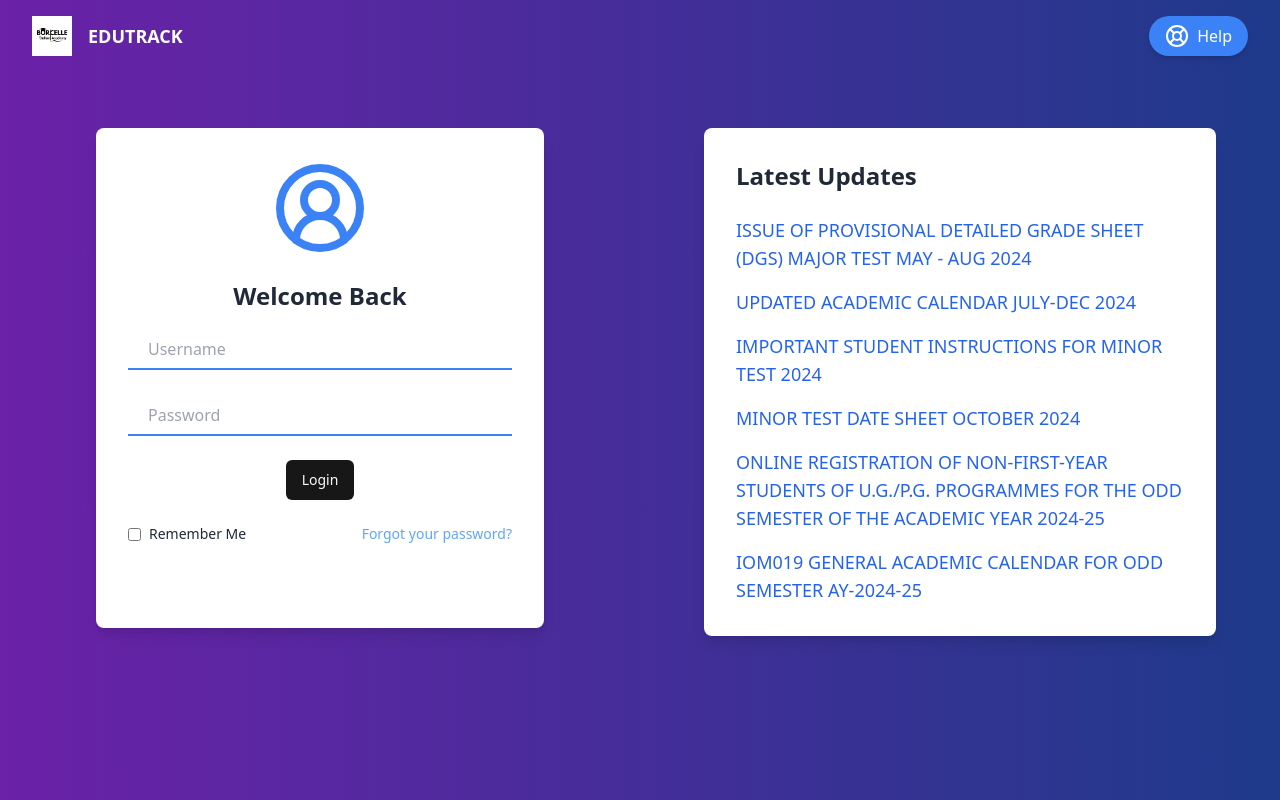
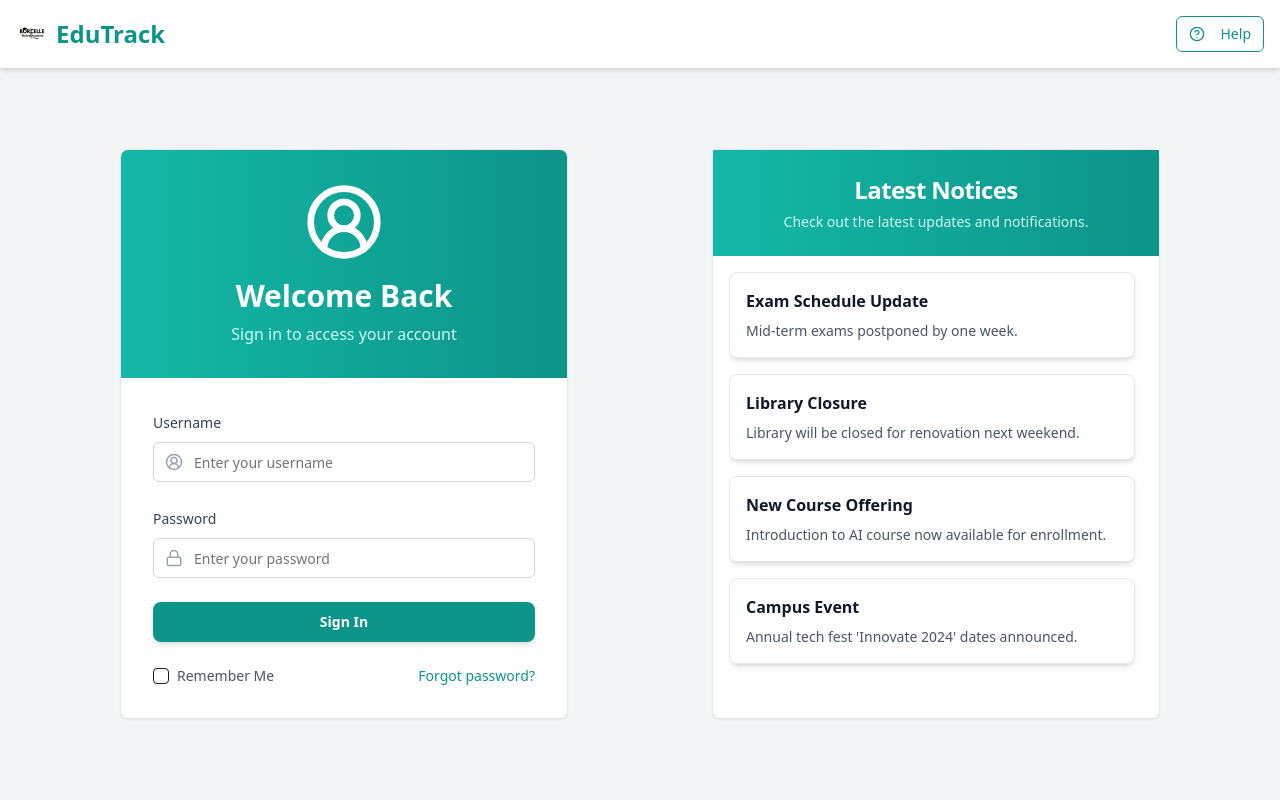
Before and after one commit to jatingupta1204/EduTrack, a React (Vite) app in the folder web/: page / in a window 1280 px wide. Built offline with nearby package versions, Linux system fonts and the light colour scheme.

Commit message:
refactor: changed the stylling

```diff
--- a/web/package.json
+++ b/web/package.json
@@ -10,6 +10,9 @@
     "preview": "vite preview"
   },
   "dependencies": {
+    "@radix-ui/react-checkbox": "^1.1.3",
+    "@radix-ui/react-label": "^2.1.1",
+    "@radix-ui/react-scroll-area": "^1.2.2",
     "@radix-ui/react-slot": "^1.1.1",
     "@types/node": "^22.10.2",
     "class-variance-authority": "^0.7.1",
--- a/web/src/App.tsx
+++ b/web/src/App.tsx
@@ -1,22 +1,20 @@
 import Header from "./components/Header"
-import Updates from "./components/Updates"
 import Login from "./Login"
+import Notices from "./components/Notices"
+import { cn } from "@/lib/utils"
 
 function App() {
-
   return (
-    <div className="min-h-screen bg-gradient-to-r from-purple-800 to-blue-900">
+    <div className={cn("min-h-screen flex flex-col bg-gray-100")}>
       <Header />
-      <div className="flex w-full">
-        <div className="w-1/2">
+      <main className={cn("flex-grow flex items-center justify-center p-4")}>
+        <div className={cn("w-full max-w-6xl grid md:grid-cols-2 gap-8")}>
           <Login />
+          <Notices />
         </div>
-        <div className="w-1/2">
-          <Updates />
-        </div>
-      </div>
+      </main>
     </div>
   )
 }
 
-export default App
+export default App;
--- a/web/src/Login.tsx
+++ b/web/src/Login.tsx
@@ -1,72 +1,62 @@
-import { CircleUserRound } from "lucide-react";
-import { Button } from "./components/ui/button"
+import { Button } from "@/components/ui/button"
+import { Input } from "@/components/ui/input"
+import { Card, CardContent } from "@/components/ui/card"
+import { Label } from "@/components/ui/label"
+import { Checkbox } from "@/components/ui/checkbox"
+import { CircleUserRound, Lock } from 'lucide-react'
+import { cn } from "@/lib/utils"
 
 function Login() {
-    return (
-        <div className="flex items-center justify-center my-14">
-            <div className="p-8 rounded-lg shadow-lg w-full max-w-md h-[500px] bg-white text-gray-800">
-                <div className="flex justify-center mb-6">
-                    <CircleUserRound className="w-24 h-24 text-blue-500" />
-                </div>
-                <h2 className="text-2xl font-bold text-center mb-4">Welcome Back</h2>
-                {/* Username Field */}
-                <div className="relative mb-6">
-                    <input
-                        type="text"
-                        name="Username"
-                        id="Username"
-                        className="w-full px-4 py-2 text-gray-800 bg-transparent border-b-2 border-blue-500 placeholder-transparent focus:outline-none focus:ring-0 peer"
-                        placeholder="Username"
-                    />
-                    <label
-                        htmlFor="Username"
-                        className="absolute left-4 top-1/2 transform -translate-y-1/2 text-sm text-blue-500 transition-all duration-300 peer-placeholder-shown:top-1/2 peer-placeholder-shown:text-gray-400 peer-placeholder-shown:text-base peer-focus:top-0 peer-focus:text-blue-400 peer-focus:text-xs px-1"
-                    >
-                        Username
-                    </label>
-                </div>
-                {/* Password Field */}
-                <div className="relative mb-6">
-                    <input
-                        type="password"
-                        name="Password"
-                        id="Password"
-                        className="w-full px-4 py-2 text-gray-800 bg-transparent border-b-2 border-blue-500 placeholder-transparent focus:outline-none focus:ring-0 peer"
-                        placeholder="Password"
-                    />
-                    <label
-                        htmlFor="Password"
-                        className="absolute left-4 top-1/2 transform -translate-y-1/2 text-sm text-blue-500 transition-all duration-300 peer-placeholder-shown:top-1/2 peer-placeholder-shown:text-gray-400 peer-placeholder-shown:text-base peer-focus:top-0 peer-focus:text-blue-400 peer-focus:text-xs px-1"
-                    >
-                        Password
-                    </label>
-                </div>
-                {/* Login Button */}
-                <div className="flex justify-center mb-6">
-                    <Button>
-                        Login
-                    </Button>
-                </div>
-                {/* Remember Me and Forgot Password */}
-                <div className="flex items-center justify-between">
-                    <div className="flex items-center">
-                        <input
-                            type="checkbox"
-                            name="Remember_Me"
-                            id="Remember_Me"
-                            className="mr-2"
-                        />
-                        <label htmlFor="Remember_Me" className="text-sm">
-                            Remember Me
-                        </label>
-                    </div>
-                    <a href="#" className="text-blue-400 hover:text-blue-500 text-sm">
-                        Forgot your password?
-                    </a>
-                </div>
+  return (
+    <Card className={cn("w-full max-w-md mx-auto overflow-hidden")}>
+      <div className={cn("bg-gradient-to-r from-teal-500 to-teal-600 p-8 text-white text-center")}>
+        <CircleUserRound className={cn("w-20 h-20 mx-auto mb-4")} />
+        <h2 className={cn("text-3xl font-bold mb-2")}>Welcome Back</h2>
+        <p className={cn("text-teal-100")}>Sign in to access your account</p>
+      </div>
+      <CardContent className={cn("p-8")}>
+        <form className={cn("space-y-6")}>
+          <div className={cn("space-y-2")}>
+            <Label htmlFor="username" className={cn("text-sm font-medium text-gray-700")}>Username</Label>
+            <div className={cn("relative")}>
+              <Input
+                type="text"
+                id="username"
+                placeholder="Enter your username"
+                className={cn("pl-10 w-full border-gray-300 focus:border-teal-500 focus:ring-teal-500")}
+              />
+              <CircleUserRound className={cn("absolute left-3 top-1/2 transform -translate-y-1/2 text-gray-400")} size={18} />
             </div>
+          </div>
+
+          <div className={cn("space-y-2")}>
+            <Label htmlFor="password" className={cn("text-sm font-medium text-gray-700")}>Password</Label>
+            <div className={cn("relative")}>
+              <Input
+                type="password"
+                id="password"
+                placeholder="Enter your password"
+                className={cn("pl-10 w-full border-gray-300 focus:border-teal-500 focus:ring-teal-500")}
+              />
+              <Lock className={cn("absolute left-3 top-1/2 transform -translate-y-1/2 text-gray-400")} size={18} />
+            </div>
+          </div>
+
+          <Button type="submit" className={cn("w-full bg-teal-600 hover:bg-teal-700 text-white font-semibold py-3 rounded-lg transition-all duration-300 shadow-md hover:shadow-lg")}>
+            Sign In
+          </Button>
+        </form>
+
+        <div className={cn("flex items-center justify-between mt-6 text-sm")}>
+          <div className={cn("flex items-center space-x-2")}>
+            <Checkbox id="remember" />
+            <label htmlFor="remember" className={cn("text-gray-600")}>Remember Me</label>
+          </div>
+          <a href="#" className={cn("text-teal-600 hover:underline")}>Forgot password?</a>
         </div>
-    );
+      </CardContent>
+    </Card>
+  )
 }
 
 export default Login;
--- a/web/src/components/Header.tsx
+++ b/web/src/components/Header.tsx
@@ -1,23 +1,20 @@
-import { LifeBuoy } from "lucide-react";
+import { Button } from "@/components/ui/button"
+import { HelpCircle } from 'lucide-react'
+import { cn } from "@/lib/utils"
 
 function Header() {
-    return (
-        <header className="flex items-center justify-between px-8 py-4 text-white">
-            <div className="flex items-center space-x-4">
-                <img src="/src/assets/Logo.png" alt="logo" className="w-10 h-10" />
-                <span className="text-lg font-bold">EDUTRACK</span>
-            </div>
-            <nav className="flex items-center space-x-6">
-                <a
-                    href="#signin"
-                    className="flex items-center bg-blue-500 hover:bg-blue-600 px-4 py-2 rounded-full text-white transition duration-300 shadow-md hover:shadow-lg"
-                >
-                    <LifeBuoy className="mr-2" />
-                    <span className="font-medium">Help</span>
-                </a>
-            </nav>
-        </header>
-    );
+  return (
+    <header className={cn("flex items-center justify-between p-4 bg-white text-gray-900 shadow-md")}>
+      <div className="flex items-center space-x-2">
+        <img src="/src/assets/Logo.png" alt="EduTrack Logo" className="w-8 h-8" />
+        <h1 className="text-2xl font-bold text-teal-600">EduTrack</h1>
+      </div>
+      <Button variant="outline" size="sm" className={cn("text-teal-600 border-teal-600 hover:bg-teal-50")}>
+        <HelpCircle className="w-4 h-4 mr-2" />
+        Help
+      </Button>
+    </header>
+  )
 }
 
 export default Header;
--- /dev/null
+++ b/web/src/components/Notices.tsx
@@ -0,0 +1,34 @@
+import { Card, CardContent, CardHeader, CardTitle } from "@/components/ui/card"
+import { cn } from "@/lib/utils"
+
+const notices = [
+  { id: 1, title: "Exam Schedule Update", content: "Mid-term exams postponed by one week." },
+  { id: 2, title: "Library Closure", content: "Library will be closed for renovation next weekend." },
+  { id: 3, title: "New Course Offering", content: "Introduction to AI course now available for enrollment." },
+  { id: 4, title: "Campus Event", content: "Annual tech fest 'Innovate 2024' dates announced." },
+  { id: 5, title: "Scholarship Opportunity", content: "Applications open for merit-based scholarships." },
+  { id: 6, title: "Career Fair", content: "Upcoming career fair with top tech companies next month." },
+];
+
+function Notices() {
+  return (
+    <Card className={cn("w-full max-w-md mx-auto")}>
+      <CardHeader className={cn("bg-gradient-to-r from-teal-500 to-teal-600 text-white")}>
+        <CardTitle className={cn("text-2xl font-bold text-center")}>Latest Notices</CardTitle>
+        <p className={cn("text-center text-sm text-teal-100 mt-2")}>Check out the latest updates and notifications.</p>
+      </CardHeader>
+      <CardContent className={cn("p-4")}>
+        <div className={cn("space-y-4 overflow-y-auto max-h-[400px] pr-2 scrollbar-hide")}>
+          {notices.map((notice) => (
+            <div key={notice.id} className={cn("bg-white p-4 rounded-lg shadow-md border border-gray-200")}>
+              <h3 className={cn("font-semibold text-gray-900 mb-2")}>{notice.title}</h3>
+              <p className={cn("text-gray-600 text-sm")}>{notice.content}</p>
+            </div>
+          ))}
+        </div>
+      </CardContent>
+    </Card>
+  )
+}
+
+export default Notices;
--- a/web/src/components/Updates.tsx
+++ /dev/null
@@ -1,43 +0,0 @@
-function Updates() {
-    return (
-        <div className="flex justify-center items-center my-14">
-            <div className="flex flex-col p-8 bg-white shadow-lg rounded-lg text-gray-800 w-full max-w-lg">
-                <h2 className="text-2xl font-bold mb-6">Latest Updates</h2>
-                <ul className="space-y-4">
-                    <li>
-                        <a href="#" className="text-lg text-blue-600 hover:text-blue-800 transition duration-300">
-                            ISSUE OF PROVISIONAL DETAILED GRADE SHEET (DGS) MAJOR TEST MAY - AUG 2024
-                        </a>
-                    </li>
-                    <li>
-                        <a href="#" className="text-lg text-blue-600 hover:text-blue-800 transition duration-300">
-                            UPDATED ACADEMIC CALENDAR JULY-DEC 2024
-                        </a>
-                    </li>
-                    <li>
-                        <a href="#" className="text-lg text-blue-600 hover:text-blue-800 transition duration-300">
-                            IMPORTANT STUDENT INSTRUCTIONS FOR MINOR TEST 2024
-                        </a>
-                    </li>
-                    <li>
-                        <a href="#" className="text-lg text-blue-600 hover:text-blue-800 transition duration-300">
-                            MINOR TEST DATE SHEET OCTOBER 2024
-                        </a>
-                    </li>
-                    <li>
-                        <a href="#" className="text-lg text-blue-600 hover:text-blue-800 transition duration-300">
-                            ONLINE REGISTRATION OF NON-FIRST-YEAR STUDENTS OF U.G./P.G. PROGRAMMES FOR THE ODD SEMESTER OF THE ACADEMIC YEAR 2024-25
-                        </a>
-                    </li>
-                    <li>
-                        <a href="#" className="text-lg text-blue-600 hover:text-blue-800 transition duration-300">
-                            IOM019 GENERAL ACADEMIC CALENDAR FOR ODD SEMESTER AY-2024-25
-                        </a>
-                    </li>
-                </ul>
-            </div>
-        </div>
-    );
-}
-
-export default Updates;
--- /dev/null
+++ b/web/src/components/ui/card.tsx
@@ -0,0 +1,79 @@
+import * as React from "react"
+
+import { cn } from "@/lib/utils"
+
+const Card = React.forwardRef<
+  HTMLDivElement,
+  React.HTMLAttributes<HTMLDivElement>
+>(({ className, ...props }, ref) => (
+  <div
+    ref={ref}
+    className={cn(
+      "rounded-lg border bg-card text-card-foreground shadow-sm",
+      className
+    )}
+    {...props}
+  />
+))
+Card.displayName = "Card"
+
+const CardHeader = React.forwardRef<
+  HTMLDivElement,
+  React.HTMLAttributes<HTMLDivElement>
+>(({ className, ...props }, ref) => (
+  <div
+    ref={ref}
+    className={cn("flex flex-col space-y-1.5 p-6", className)}
+    {...props}
+  />
+))
+CardHeader.displayName = "CardHeader"
+
+const CardTitle = React.forwardRef<
+  HTMLDivElement,
+  React.HTMLAttributes<HTMLDivElement>
+>(({ className, ...props }, ref) => (
+  <div
+    ref={ref}
+    className={cn(
+      "text-2xl font-semibold leading-none tracking-tight",
+      className
+    )}
+    {...props}
+  />
+))
+CardTitle.displayName = "CardTitle"
+
+const CardDescription = React.forwardRef<
+  HTMLDivElement,
+  React.HTMLAttributes<HTMLDivElement>
+>(({ className, ...props }, ref) => (
+  <div
+    ref={ref}
+    className={cn("text-sm text-muted-foreground", className)}
+    {...props}
+  />
+))
+CardDescription.displayName = "CardDescription"
+
+const CardContent = React.forwardRef<
+  HTMLDivElement,
+  React.HTMLAttributes<HTMLDivElement>
+>(({ className, ...props }, ref) => (
+  <div ref={ref} className={cn("p-6 pt-0", className)} {...props} />
+))
+CardContent.displayName = "CardContent"
+
+const CardFooter = React.forwardRef<
+  HTMLDivElement,
+  React.HTMLAttributes<HTMLDivElement>
+>(({ className, ...props }, ref) => (
+  <div
+    ref={ref}
+    className={cn("flex items-center p-6 pt-0", className)}
+    {...props}
+  />
+))
+CardFooter.displayName = "CardFooter"
+
+export { Card, CardHeader, CardFooter, CardTitle, CardDescription, CardContent }
--- /dev/null
+++ b/web/src/components/ui/checkbox.tsx
@@ -0,0 +1,28 @@
+import * as React from "react"
+import * as CheckboxPrimitive from "@radix-ui/react-checkbox"
+import { Check } from "lucide-react"
+
+import { cn } from "@/lib/utils"
+
+const Checkbox = React.forwardRef<
+  React.ElementRef<typeof CheckboxPrimitive.Root>,
+  React.ComponentPropsWithoutRef<typeof CheckboxPrimitive.Root>
+>(({ className, ...props }, ref) => (
+  <CheckboxPrimitive.Root
+    ref={ref}
+    className={cn(
+      "peer h-4 w-4 shrink-0 rounded-sm border border-primary ring-offset-background focus-visible:outline-none focus-visible:ring-2 focus-visible:ring-ring focus-visible:ring-offset-2 disabled:cursor-not-allowed disabled:opacity-50 data-[state=checked]:bg-primary data-[state=checked]:text-primary-foreground",
+      className
+    )}
+    {...props}
+  >
+    <CheckboxPrimitive.Indicator
+      className={cn("flex items-center justify-center text-current")}
+    >
+      <Check className="h-4 w-4" />
+    </CheckboxPrimitive.Indicator>
+  </CheckboxPrimitive.Root>
+))
+Checkbox.displayName = CheckboxPrimitive.Root.displayName
+
+export { Checkbox }
--- /dev/null
+++ b/web/src/components/ui/cn.tsx
@@ -0,0 +1,6 @@
+import { clsx } from "clsx";
+import { twMerge } from "tailwind-merge";
+
+export function cn(...inputs: (string | undefined | null | false)[]) {
+    return twMerge(clsx(inputs));
+}
--- /dev/null
+++ b/web/src/components/ui/input.tsx
@@ -0,0 +1,22 @@
+import * as React from "react"
+
+import { cn } from "@/lib/utils"
+
+const Input = React.forwardRef<HTMLInputElement, React.ComponentProps<"input">>(
+  ({ className, type, ...props }, ref) => {
+    return (
+      <input
+        type={type}
+        className={cn(
+          "flex h-10 w-full rounded-md border border-input bg-background px-3 py-2 text-base ring-offset-background file:border-0 file:bg-transparent file:text-sm file:font-medium file:text-foreground placeholder:text-muted-foreground focus-visible:outline-none focus-visible:ring-2 focus-visible:ring-ring focus-visible:ring-offset-2 disabled:cursor-not-allowed disabled:opacity-50 md:text-sm",
+          className
+        )}
+        ref={ref}
+        {...props}
+      />
+    )
+  }
+)
+Input.displayName = "Input"
+
+export { Input }
--- /dev/null
+++ b/web/src/components/ui/label.tsx
@@ -0,0 +1,24 @@
+import * as React from "react"
+import * as LabelPrimitive from "@radix-ui/react-label"
+import { cva, type VariantProps } from "class-variance-authority"
+
+import { cn } from "@/lib/utils"
+
+const labelVariants = cva(
+  "text-sm font-medium leading-none peer-disabled:cursor-not-allowed peer-disabled:opacity-70"
+)
+
+const Label = React.forwardRef<
+  React.ElementRef<typeof LabelPrimitive.Root>,
+  React.ComponentPropsWithoutRef<typeof LabelPrimitive.Root> &
+    VariantProps<typeof labelVariants>
+>(({ className, ...props }, ref) => (
+  <LabelPrimitive.Root
+    ref={ref}
+    className={cn(labelVariants(), className)}
+    {...props}
+  />
+))
+Label.displayName = LabelPrimitive.Root.displayName
+
+export { Label }
```
Also changed, not shown: web/src/index.css (+13 -0 lines), 1 other file (tests, documents, lock files or other folders).
